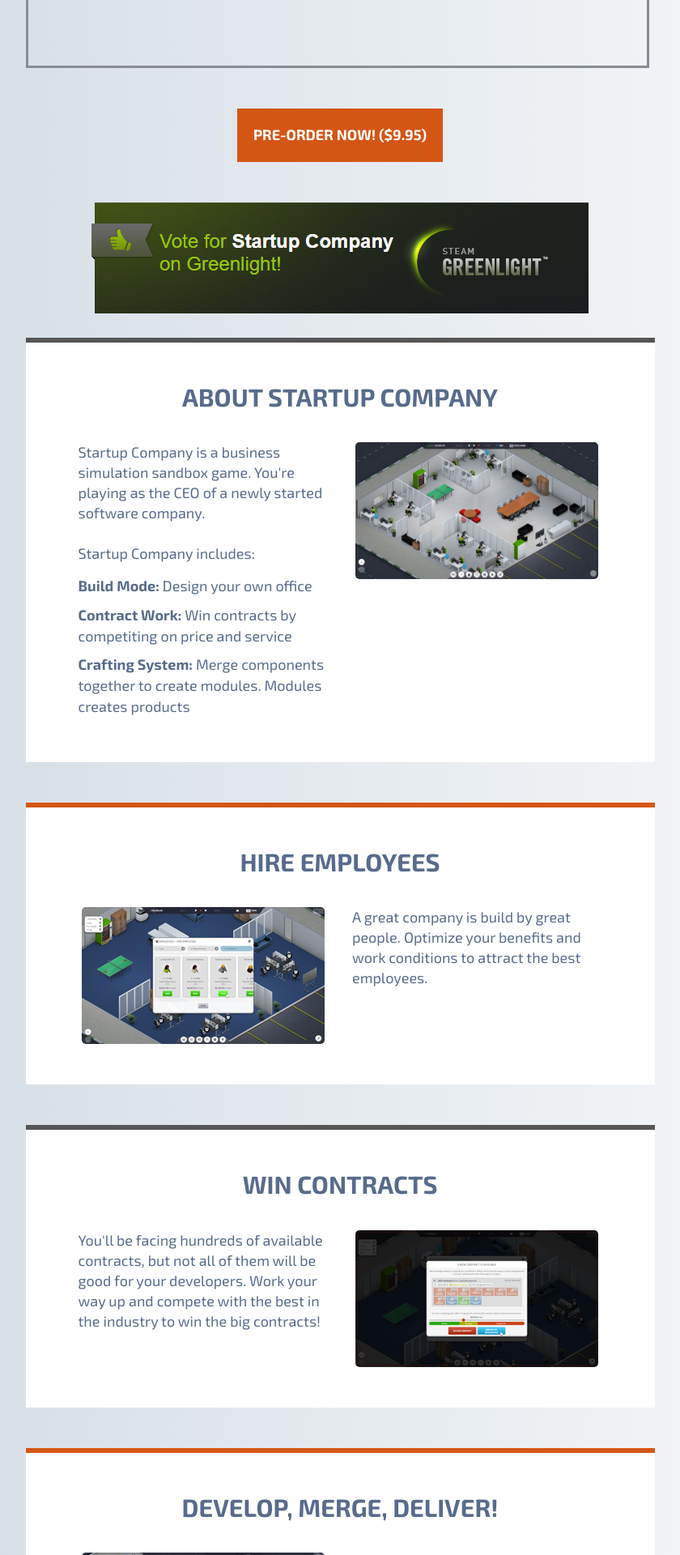
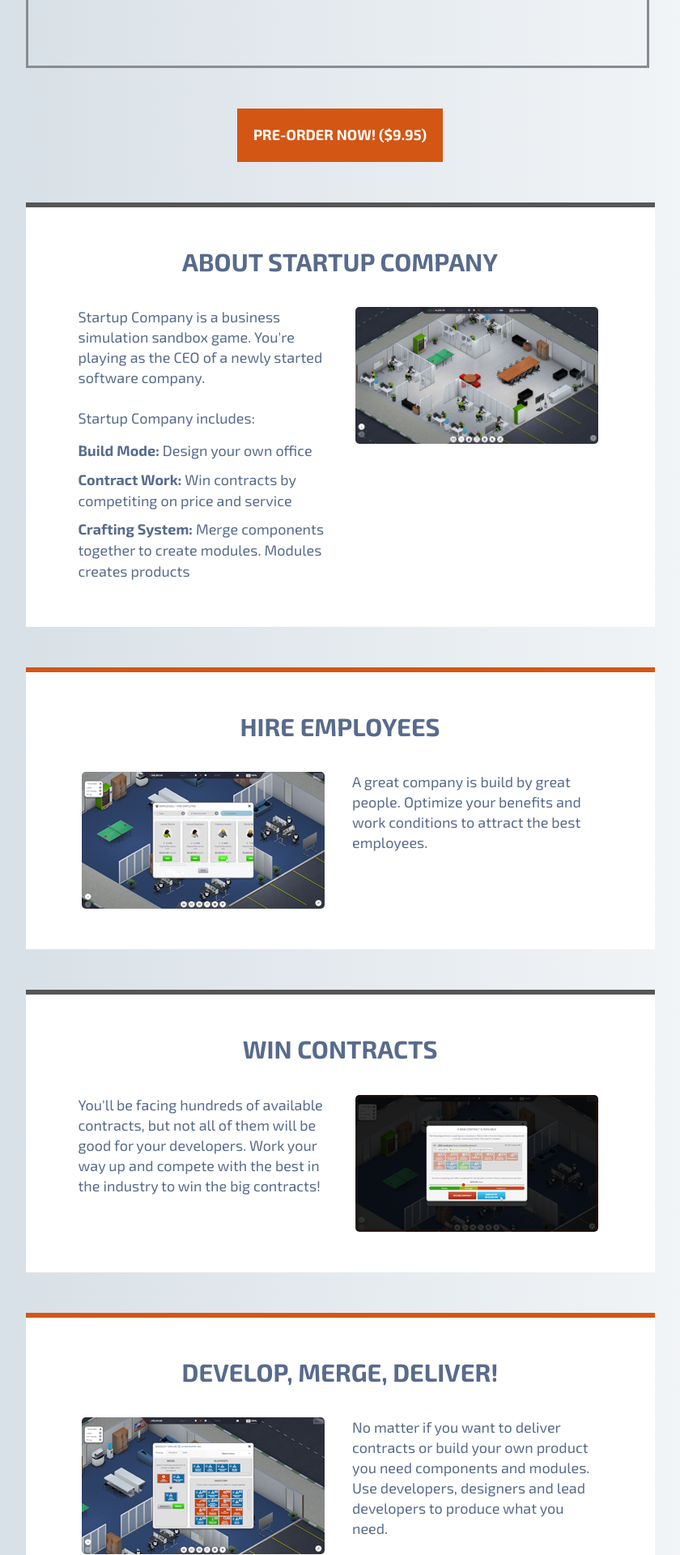
Before and after one commit to hovgaardgames/startupcompany-website, a Jekyll site: the page built from index.html, in a window 1280 px wide. Shown: the part 842-2762 px from the top of the page at 81% size, without its empty margins (220-1060 px from the left). Built offline with Jekyll 4.4.1, drawn with Linux system fonts in a browser that asks for light colours; comment, search, counter and statistics services are not loaded.

Commit message:
Removed Greenlight

```diff
--- a/index.html
+++ b/index.html
@@ -16,12 +16,6 @@
 
     <div class="text-center">
         <a href="#preorder" class="button">Pre-order now! ($9.95)</a>
-    </div>
-
-    <div class="text-center" id="greenlight">
-        <a href="http://steamcommunity.com/sharedfiles/filedetails/?id=842952393" target="_blank">
-            <img src="/images/greenlight.png" alt="Steam Greenlight">
-        </a>
     </div>
 
     <div class="grey">
```
Also changed, not shown: screenshots/product.jpg.
